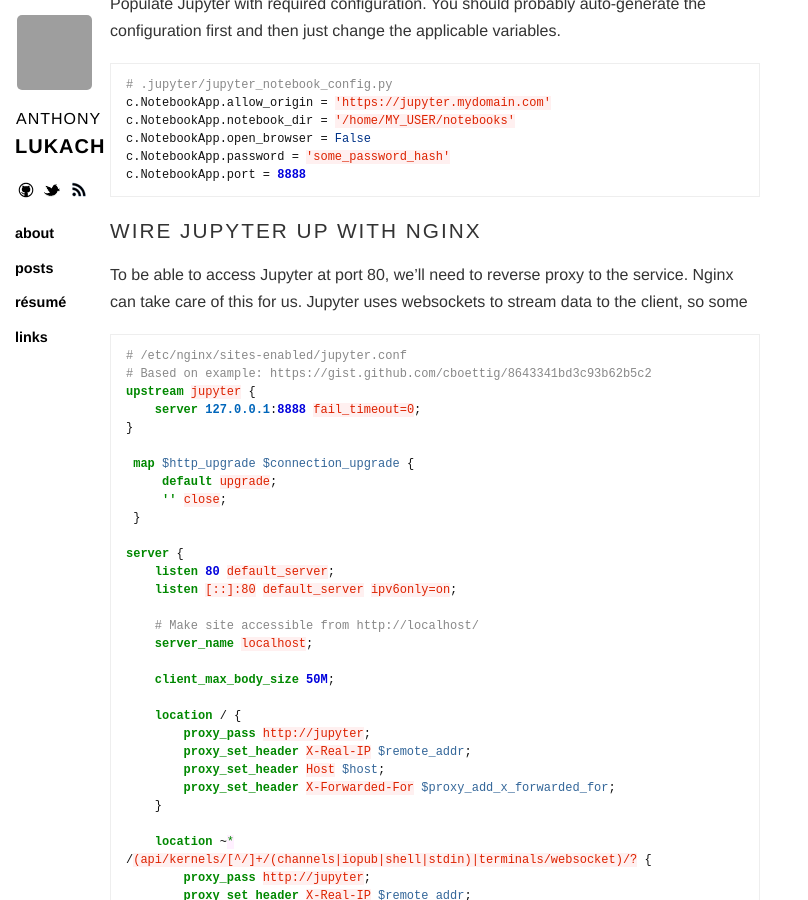
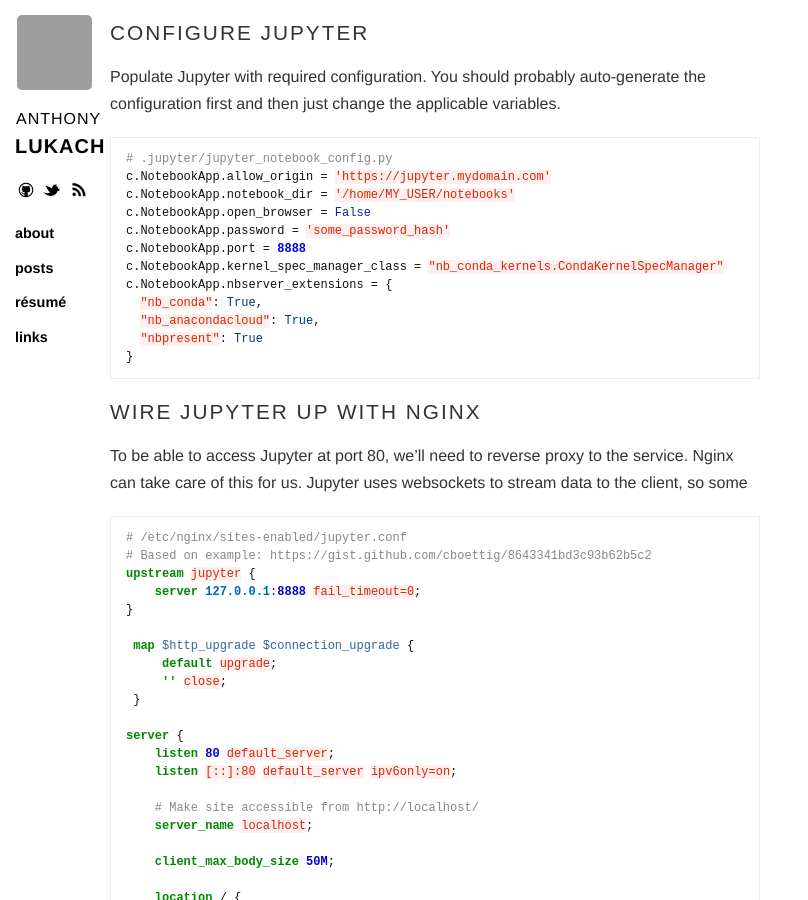
Before and after one commit to alukach/alukach.github.io, a Jekyll site: the page built from _posts/2016-12-28-serving-jupyter.md, in a window 1280 px wide and 900 px high, scrolled down 2411 px. Shown: the whole window, without its empty margins (0-808 px from the left). Built offline with Jekyll 4.4.1, drawn with Linux system fonts in a browser that asks for light colours; nearby versions of some CDN libraries; comment, search, counter and statistics services are not loaded; some of the changed text lies outside the part shown; grey boxes are pictures that could not be loaded.

Commit message:
Add missing config and disclaimer

```diff
--- a/_posts/2016-12-28-serving-jupyter.md
+++ b/_posts/2016-12-28-serving-jupyter.md
@@ -52,6 +54,12 @@ c.NotebookApp.notebook_dir = '/home/MY_USER/notebooks'
 c.NotebookApp.open_browser = False
 c.NotebookApp.password = 'some_password_hash'
 c.NotebookApp.port = 8888
+c.NotebookApp.kernel_spec_manager_class = "nb_conda_kernels.CondaKernelSpecManager"
+c.NotebookApp.nbserver_extensions = {
+  "nb_conda": True,
+  "nb_anacondacloud": True,
+  "nbpresent": True
+}
 {% endhighlight %}
 
 ## Wire Jupyter up with Nginx
```
Also changed, not shown: other parts of _posts/2016-12-28-serving-jupyter.md (+2 -0 lines).
